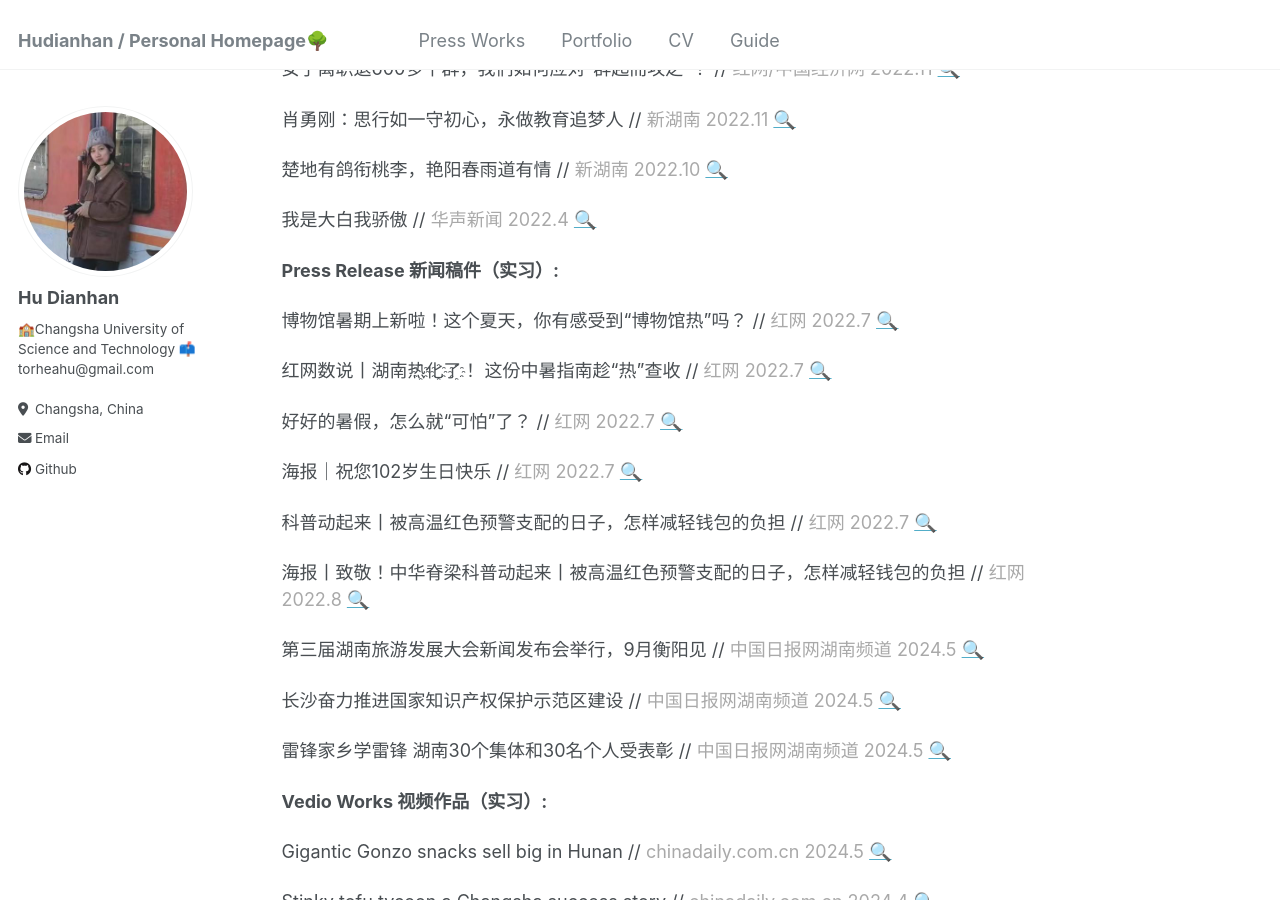
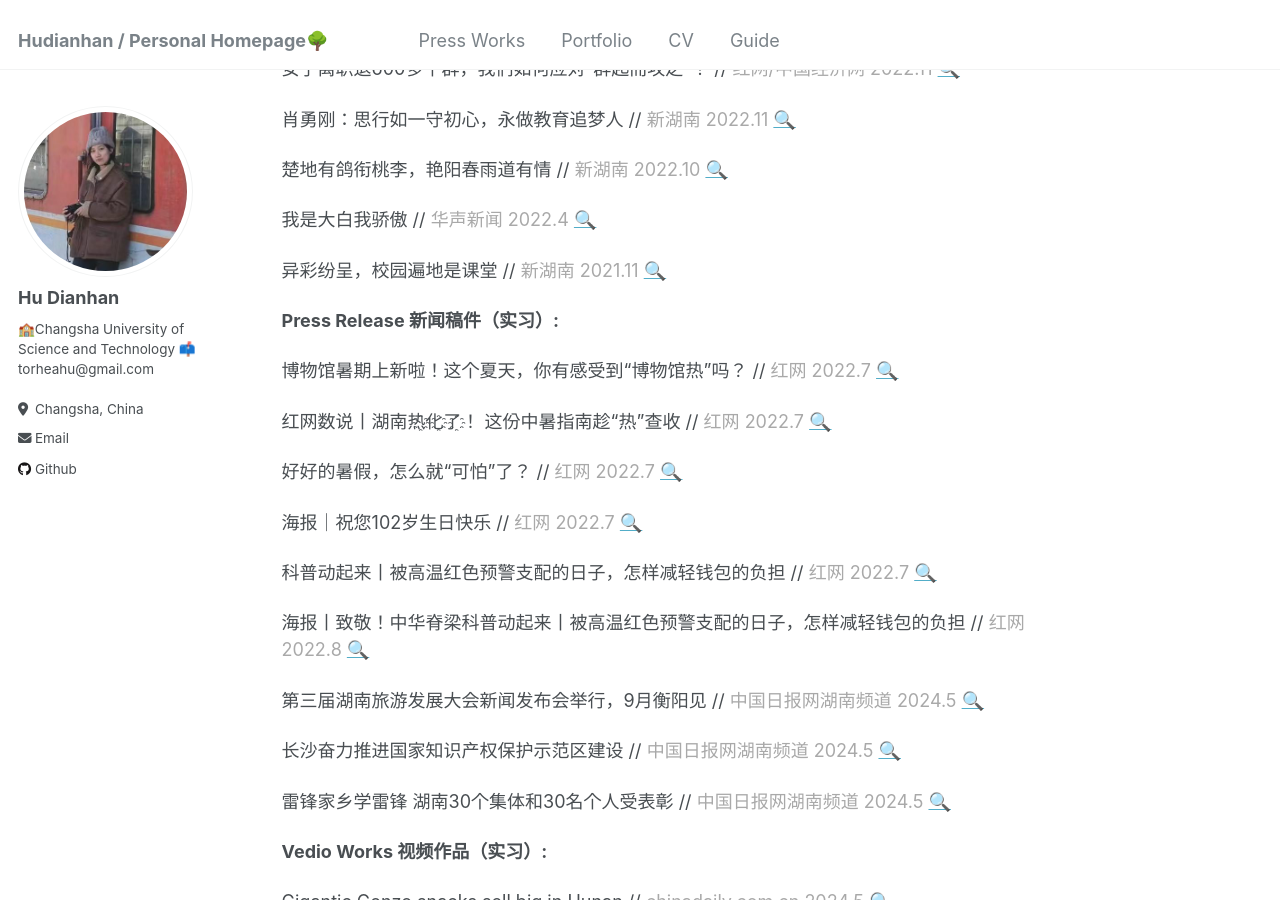
Before and after one commit to Rheahu816/Rheahu.github.io, a Jekyll site: the page built from _pages/about.md, in a window 1280 px wide and 900 px high, scrolled down 877 px. Built offline with Jekyll 4.4.1, drawn with Linux system fonts in a browser that asks for light colours.

Commit message:
Update about.md

```diff
--- a/_pages/about.md
+++ b/_pages/about.md
@@ -47,6 +47,8 @@ You can find my CV here: [Hu Dianhan's Curriculum Vitae](../assets/Curriculum_Vi
 
 我是大白我骄傲 // <font color=DarkGray> 华声新闻 2022.4 </font> [🔍](https://hunan.voc.com.cn/mobile/article/202204/202204090000052052.html)
 
+异彩纷呈，校园遍地是课堂 // <font color=DarkGray> 新湖南 2021.11 </font> [🔍](https://m.voc.com.cn/xhn/news/202111/15377779.html)
+
 **Press Release 新闻稿件（实习）:**
 
 博物馆暑期上新啦！这个夏天，你有感受到“博物馆热”吗？ // <font color=DarkGray> 红网 2022.7 </font> [🔍](https://hn.rednet.cn/content/646741/61/12901708.html)
```
